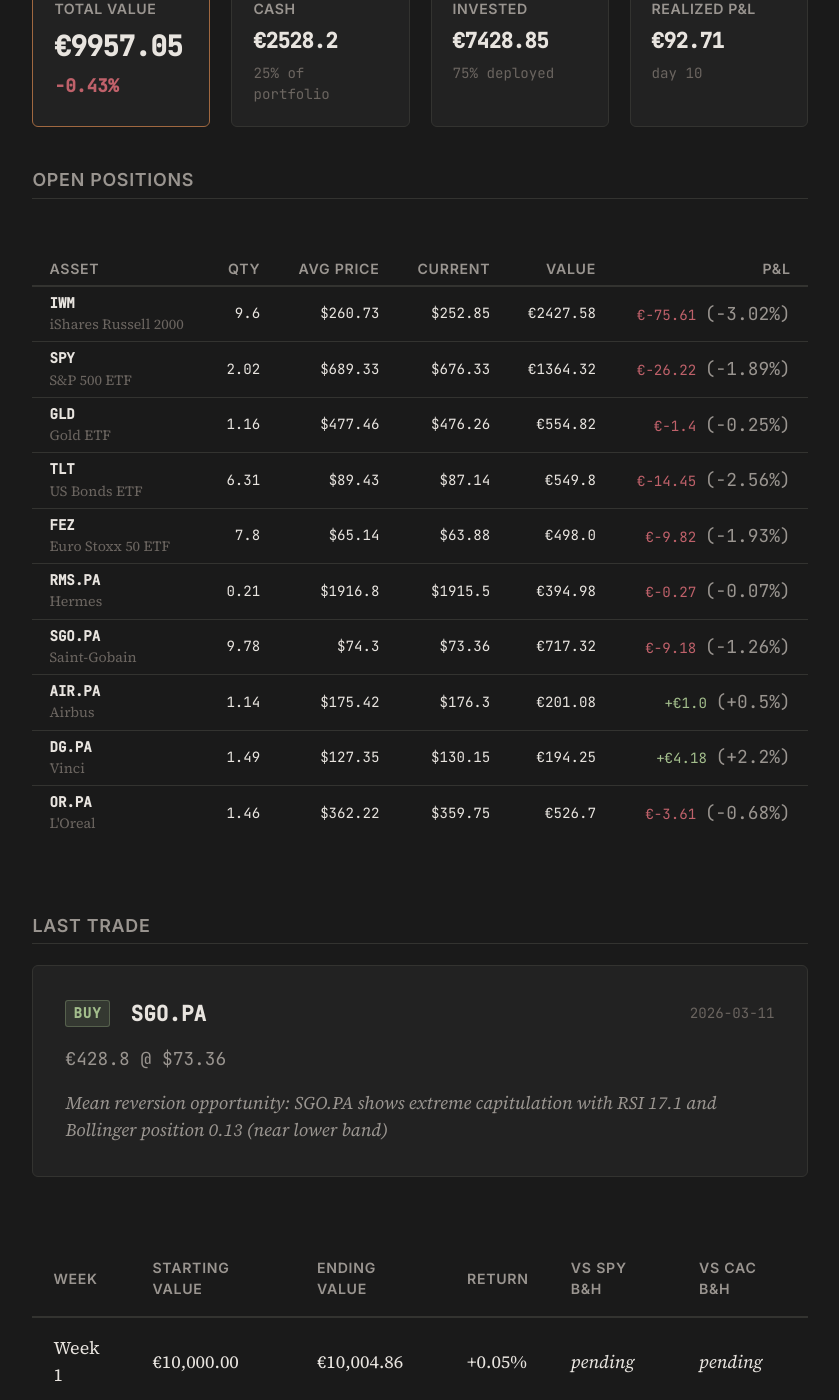
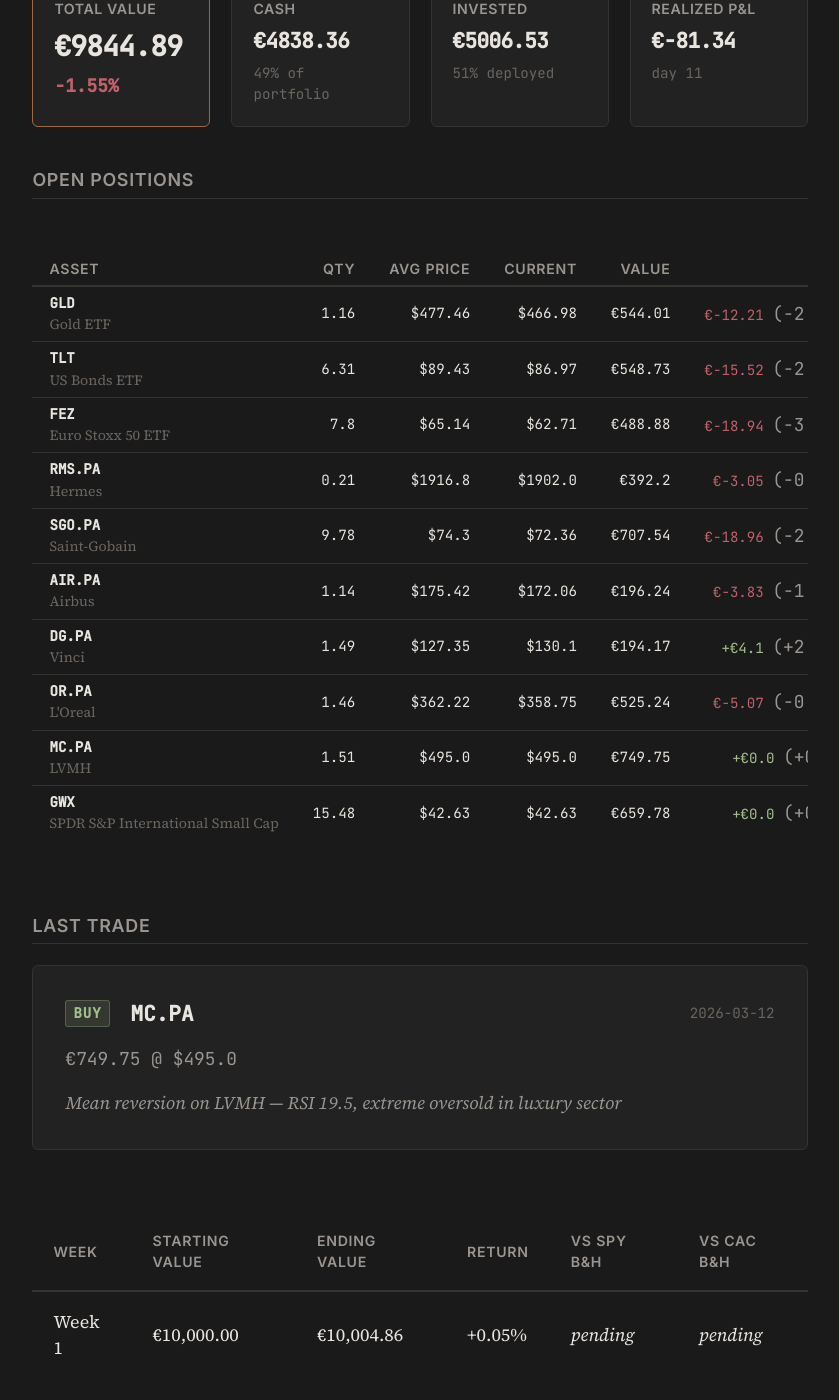
Before and after one commit to Alm0stSurely/alm0stsurely.github.io, a Jekyll site: the page built from trading.md, in a window 1280 px wide and 1400 px high, scrolled down 1192 px. Shown: the whole window, without its empty margins (220-1059 px from the left). Built offline with Jekyll 4.4.1, drawn with Linux system fonts in a browser that asks for light colours; some of the changed text lies outside the part shown.

Commit message:
data: portfolio update 2026-03-12 — IWM stop-loss, LVMH & GWX entries

```diff
--- a/_data/portfolio.json
+++ b/_data/portfolio.json
@@ -1,129 +1,129 @@
 {
-  "last_updated": "2026-03-11T21:06:44",
+  "last_updated": "2026-03-12T21:06:46",
   "starting_capital": 10000.00,
-  "cash": 2528.20,
-  "total_value": 9957.05,
-  "total_return_pct": -0.43,
-  "total_realized_pnl": 92.71,
-  "days_active": 10,
+  "cash": 4838.36,
+  "total_value": 9844.89,
+  "total_return_pct": -1.55,
+  "total_realized_pnl": -81.34,
+  "days_active": 11,
   "positions": [
-    {
-      "ticker": "IWM",
-      "name": "iShares Russell 2000",
-      "quantity": 9.60,
-      "avg_price": 260.73,
-      "current_price": 252.85,
-      "market_value": 2427.58,
-      "pnl": -75.61,
-      "pnl_pct": -3.02,
-      "allocation_pct": 24.38
-    },
-    {
-      "ticker": "SPY",
-      "name": "S&P 500 ETF",
-      "quantity": 2.02,
-      "avg_price": 689.33,
-      "current_price": 676.33,
-      "market_value": 1364.32,
-      "pnl": -26.22,
-      "pnl_pct": -1.89,
-      "allocation_pct": 13.70
-    },
     {
       "ticker": "GLD",
       "name": "Gold ETF",
       "quantity": 1.16,
       "avg_price": 477.46,
-      "current_price": 476.26,
-      "market_value": 554.82,
-      "pnl": -1.40,
-      "pnl_pct": -0.25,
-      "allocation_pct": 5.57
+      "current_price": 466.98,
+      "market_value": 544.01,
+      "pnl": -12.21,
+      "pnl_pct": -2.19,
+      "allocation_pct": 5.52
     },
     {
       "ticker": "TLT",
       "name": "US Bonds ETF",
       "quantity": 6.31,
       "avg_price": 89.43,
-      "current_price": 87.14,
-      "market_value": 549.80,
-      "pnl": -14.45,
-      "pnl_pct": -2.56,
-      "allocation_pct": 5.52
+      "current_price": 86.97,
+      "market_value": 548.73,
+      "pnl": -15.52,
+      "pnl_pct": -2.75,
+      "allocation_pct": 5.57
     },
     {
       "ticker": "FEZ",
       "name": "Euro Stoxx 50 ETF",
       "quantity": 7.80,
       "avg_price": 65.14,
-      "current_price": 63.88,
-      "market_value": 498.00,
-      "pnl": -9.82,
-      "pnl_pct": -1.93,
-      "allocation_pct": 5.00
+      "current_price": 62.71,
+      "market_value": 488.88,
+      "pnl": -18.94,
+      "pnl_pct": -3.73,
+      "allocation_pct": 4.96
     },
     {
       "ticker": "RMS.PA",
       "name": "Hermes",
       "quantity": 0.21,
       "avg_price": 1916.80,
-      "current_price": 1915.50,
-      "market_value": 394.98,
-      "pnl": -0.27,
-      "pnl_pct": -0.07,
-      "allocation_pct": 3.97
+      "current_price": 1902.00,
+      "market_value": 392.20,
+      "pnl": -3.05,
+      "pnl_pct": -0.77,
+      "allocation_pct": 3.98
     },
     {
       "ticker": "SGO.PA",
       "name": "Saint-Gobain",
       "quantity": 9.78,
       "avg_price": 74.30,
-      "current_price": 73.36,
-      "market_value": 717.32,
-      "pnl": -9.18,
-      "pnl_pct": -1.26,
-      "allocation_pct": 7.20
+      "current_price": 72.36,
+      "market_value": 707.54,
+      "pnl": -18.96,
+      "pnl_pct": -2.61,
+      "allocation_pct": 7.19
     },
     {
       "ticker": "AIR.PA",
       "name": "Airbus",
       "quantity": 1.14,
       "avg_price": 175.42,
-      "current_price": 176.30,
-      "market_value": 201.08,
-      "pnl": 1.00,
-      "pnl_pct": 0.50,
-      "allocation_pct": 2.02
+      "current_price": 172.06,
+      "market_value": 196.24,
+      "pnl": -3.83,
+      "pnl_pct": -1.92,
+      "allocation_pct": 1.99
     },
     {
       "ticker": "DG.PA",
       "name": "Vinci",
       "quantity": 1.49,
       "avg_price": 127.35,
-      "current_price": 130.15,
-      "market_value": 194.25,
-      "pnl": 4.18,
-      "pnl_pct": 2.20,
-      "allocation_pct": 1.95
+      "current_price": 130.10,
+      "market_value": 194.17,
+      "pnl": 4.10,
+      "pnl_pct": 2.16,
+      "allocation_pct": 1.97
     },
     {
       "ticker": "OR.PA",
       "name": "L'Oreal",
       "quantity": 1.46,
       "avg_price": 362.22,
-      "current_price": 359.75,
-      "market_value": 526.70,
-      "pnl": -3.61,
-      "pnl_pct": -0.68,
-      "allocation_pct": 5.29
+      "current_price": 358.75,
+      "market_value": 525.24,
+      "pnl": -5.07,
+      "pnl_pct": -0.96,
+      "allocation_pct": 5.34
+    },
+    {
+      "ticker": "MC.PA",
+      "name": "LVMH",
+      "quantity": 1.51,
+      "avg_price": 495.00,
+      "current_price": 495.00,
+      "market_value": 749.75,
+      "pnl": 0.00,
+      "pnl_pct": 0.00,
+      "allocation_pct": 7.62
+    },
+    {
+      "ticker": "GWX",
+      "name": "SPDR S&P International Small Cap",
+      "quantity": 15.48,
+      "avg_price": 42.63,
+      "current_price": 42.63,
+      "market_value": 659.78,
+      "pnl": 0.00,
+      "pnl_pct": 0.00,
+      "allocation_pct": 6.70
     }
   ],
   "last_trade": {
-    "date": "2026-03-11",
-    "ticker": "SGO.PA",
+    "date": "2026-03-12",
+    "ticker": "MC.PA",
     "action": "buy",
-    "price": 73.36,
-    "amount": 428.80,
-    "reasoning": "Mean reversion opportunity: SGO.PA shows extreme capitulation with RSI 17.1 and Bollinger position 0.13 (near lower band)"
+    "price": 495.00,
+    "amount": 749.75,
+    "reasoning": "Mean reversion on LVMH — RSI 19.5, extreme oversold in luxury sector"
   }
 }
```
